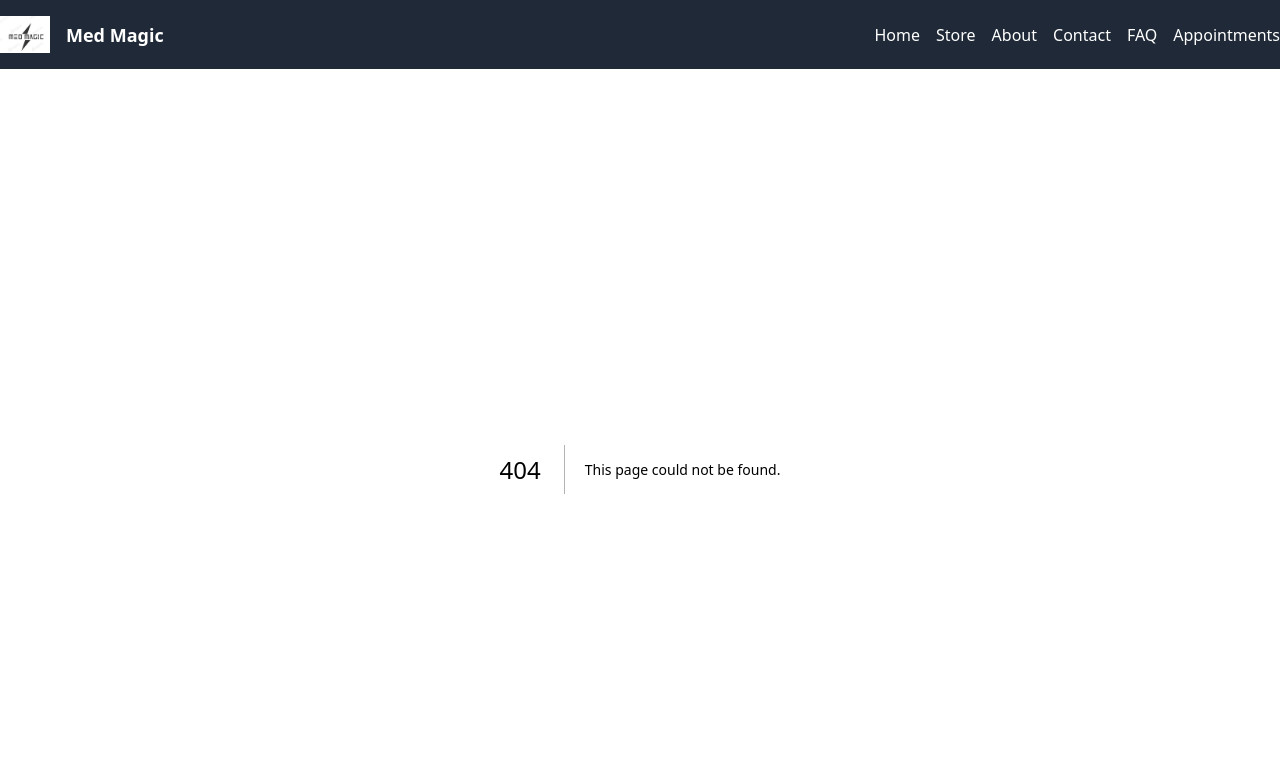
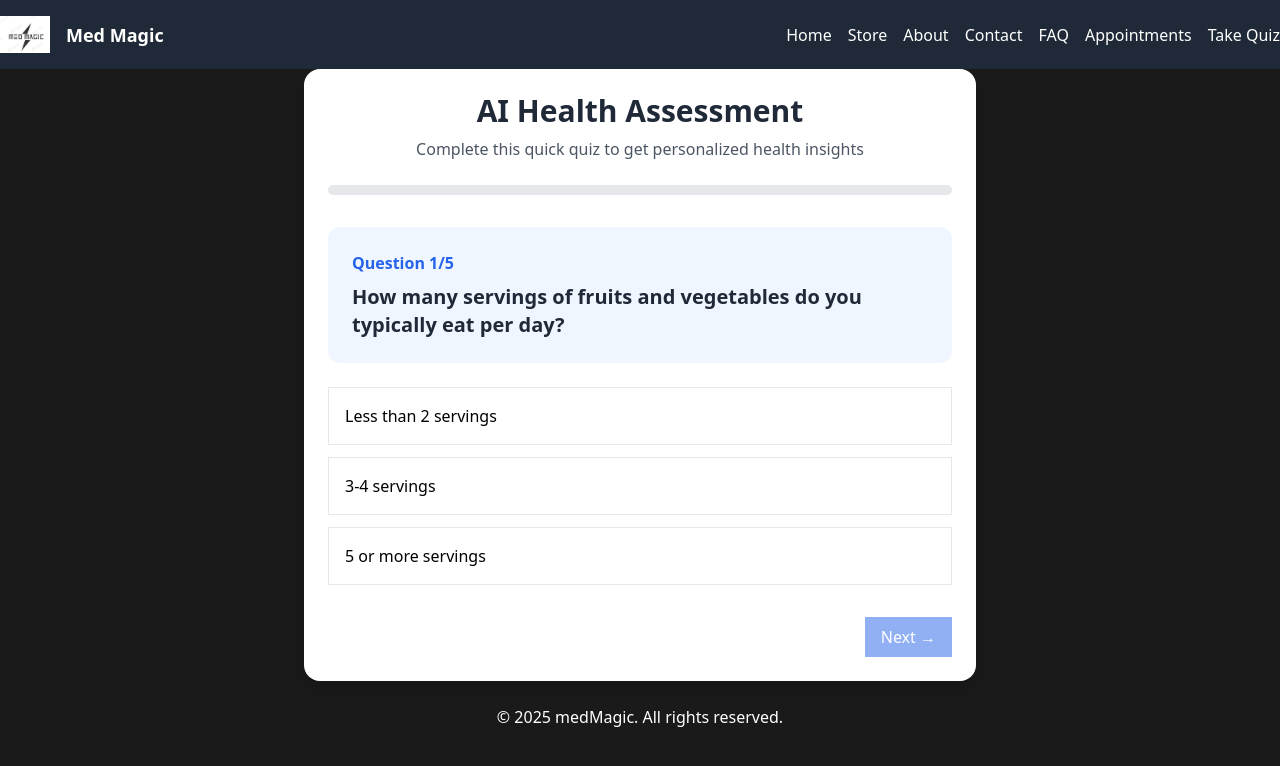
Before and after one commit to Saim-Maqsood-22/FYP, a Next.js app: page /quiz in a window 1280 px wide. Before the commit this address had no page. Shown: the top 766 px of the page. Built offline with nearby package versions, Linux system fonts and the light colour scheme.

Commit message:
add AI quiz functionality

```diff
--- a/app/components/Navbar.jsx
+++ b/app/components/Navbar.jsx
@@ -87,6 +87,11 @@ const SimpleHamburgerNavbar = () => {
                 Appointments
               </Link>
             </li>
+            <li>
+              <Link href="/quiz" className="hover:text-gray-300">
+                Take Quiz
+              </Link>
+              </li>
             </ul>
           </nav>
         )}
@@ -125,6 +130,11 @@ const SimpleHamburgerNavbar = () => {
               <Link href="/appointments" className="hover:text-gray-300">
                 Appointments
               </Link>
+              </li>
+              <li>
+              <Link href="/quiz" className="hover:text-gray-300">
+                Take Quiz
+              </Link>
             </li>
           </ul>
         </nav>
--- /dev/null
+++ b/app/quiz/page.jsx
@@ -0,0 +1,282 @@
+"use client";
+import { useState } from 'react';
+
+const HealthQuiz = () => {
+  const [currentQuestion, setCurrentQuestion] = useState(0);
+  const [answers, setAnswers] = useState({});
+  const [quizComplete, setQuizComplete] = useState(false);
+  const [healthScore, setHealthScore] = useState(0);
+  const [loading, setLoading] = useState(false);
+  const [error, setError] = useState('');
+
+  const questions = [
+    {
+      id: 1,
+      question: "How many servings of fruits and vegetables do you typically eat per day?",
+      options: [
+        "Less than 2 servings",
+        "3-4 servings",
+        "5 or more servings"
+      ],
+      scores: [1, 3, 5]
+    },
+    {
+      id: 2,
+      question: "How often do you engage in moderate to vigorous exercise?",
+      options: [
+        "Rarely or never",
+        "1-3 times per week",
+        "4 or more times per week"
+      ],
+      scores: [1, 3, 5]
+    },
+    {
+      id: 3,
+      question: "How many hours do you sleep on average each night?",
+      options: [
+        "Less than 6 hours",
+        "6-7 hours",
+        "7-9 hours",
+        "More than 9 hours"
+      ],
+      scores: [1, 3, 5, 2]
+    },
+    {
+      id: 4,
+      question: "How would you rate your stress levels?",
+      options: [
+        "Constantly stressed",
+        "Frequently stressed",
+        "Occasionally stressed",
+        "Rarely stressed"
+      ],
+      scores: [1, 2, 4, 5]
+    },
+    {
+      id: 5,
+      question: "How often do you consume processed or fast food?",
+      options: [
+        "Daily",
+        "Several times a week",
+        "Once a week",
+        "Rarely or never"
+      ],
+      scores: [1, 2, 4, 5]
+    }
+  ];
+
+  const handleAnswer = (questionId, answerIndex, score) => {
+    setAnswers(prev => ({
+      ...prev,
+      [questionId]: {
+        answer: questions[currentQuestion].options[answerIndex],
+        score: score
+      }
+    }));
+    setError('');
+  };
+
+  const handleNext = () => {
+    if (!answers[questions[currentQuestion].id]) {
+      setError('Please select an answer to continue');
+      return;
+    }
+
+    if (currentQuestion < questions.length - 1) {
+      setCurrentQuestion(currentQuestion + 1);
+    } else {
+      calculateHealthScore();
+    }
+  };
+
+  const calculateHealthScore = () => {
+    setLoading(true);
+    setTimeout(() => {
+      const totalScore = Object.values(answers).reduce((sum, item) => sum + item.score, 0);
+      const maxPossibleScore = questions.length * 5;
+      const calculatedScore = Math.round((totalScore / maxPossibleScore) * 100);
+      setHealthScore(calculatedScore);
+      setQuizComplete(true);
+      setLoading(false);
+    }, 1500);
+  };
+
+  const resetQuiz = () => {
+    setCurrentQuestion(0);
+    setAnswers({});
+    setQuizComplete(false);
+    setHealthScore(0);
+    setError('');
+  };
+
+  const getHealthAssessment = () => {
+    if (healthScore >= 80) return "Excellent";
+    if (healthScore >= 60) return "Good";
+    if (healthScore >= 40) return "Fair";
+    return "Needs Improvement";
+  };
+
+  const getHealthColor = () => {
+    if (healthScore >= 80) return "bg-emerald-100 text-emerald-800";
+    if (healthScore >= 60) return "bg-blue-100 text-blue-800";
+    if (healthScore >= 40) return "bg-amber-100 text-amber-800";
+    return "bg-red-100 text-red-800";
+  };
+
+  const getRecommendations = () => {
+    const recommendations = [];
+
+    if (answers[1]?.score < 3) {
+      recommendations.push({
+        icon: "🍎",
+        text: "Increase fruit & vegetable intake to at least 5 servings daily"
+      });
+    }
+
+    if (answers[2]?.score < 3) {
+      recommendations.push({
+        icon: "🏃",
+        text: "Aim for at least 150 minutes of moderate exercise weekly"
+      });
+    }
+
+    if (answers[3]?.score < 3) {
+      recommendations.push({
+        icon: "😴",
+        text: "Establish a regular sleep schedule for 7-9 hours nightly"
+      });
+    }
+
+    if (answers[4]?.score < 3) {
+      recommendations.push({
+        icon: "🧘",
+        text: "Practice stress-reduction techniques like meditation"
+      });
+    }
+
+    if (recommendations.length === 0) {
+      recommendations.push({
+        icon: "🌟",
+        text: "Keep up the great work! Consider adding mindfulness practices"
+      });
+    }
+
+    return recommendations;
+  };
+
+  return (
+    <div className="max-w-2xl mx-auto p-6 bg-white rounded-2xl shadow-lg">
+      <div className="text-center mb-8">
+        <h1 className="text-3xl font-bold text-gray-800 mb-2">AI Health Assessment</h1>
+        <p className="text-gray-600">Complete this quick quiz to get personalized health insights</p>
+
+        {!quizComplete && (
+          <div className="mt-6 w-full bg-gray-200 rounded-full h-2.5">
+            <div
+              className="bg-blue-600 h-2.5 rounded-full transition-all duration-300"
+              style={{ width: `${((currentQuestion) / questions.length) * 100}%` }}
+            ></div>
+          </div>
+        )}
+      </div>
+
+      {loading ? (
+        <div className="text-center py-12">
+          <div className="inline-block animate-spin rounded-full h-12 w-12 border-t-2 border-b-2 border-blue-500 mb-4"></div>
+          <p className="text-gray-700">Analyzing your responses with AI...</p>
+        </div>
+      ) : quizComplete ? (
+        <div className="space-y-6 animate-fade-in">
+          <div className={`p-6 rounded-xl ${getHealthColor()} text-center`}>
+            <h2 className="text-2xl font-bold mb-2">Your Health Score</h2>
+            <div className="text-5xl font-extrabold my-4">{healthScore}/100</div>
+            <p className="text-lg font-semibold">{getHealthAssessment()}</p>
+          </div>
+
+          <div className="bg-gray-50 p-6 rounded-xl">
+            <h3 className="text-xl font-semibold text-gray-800 mb-4">Personalized Recommendations</h3>
+            <div className="space-y-4">
+              {getRecommendations().map((rec, index) => (
+                <div key={index} className="flex items-start space-x-3">
+                  <span className="text-2xl">{rec.icon}</span>
+                  <p className="text-gray-700">{rec.text}</p>
+                </div>
+              ))}
+            </div>
+          </div>
+
+          <div className="bg-blue-50 p-6 rounded-xl">
+            <h3 className="text-xl font-semibold text-gray-800 mb-2">Your Responses</h3>
+            <div className="space-y-3">
+              {questions.map((q) => (
+                <div key={q.id} className="border-b border-gray-200 pb-3">
+                  <p className="font-medium text-gray-700">{q.question}</p>
+                  <p className="text-gray-600">{answers[q.id]?.answer}</p>
+                </div>
+              ))}
+            </div>
+          </div>
+
+          <button
+            onClick={resetQuiz}
+            className="w-full py-3 bg-blue-600 hover:bg-blue-700 text-white rounded-lg font-medium transition duration-200"
+          >
+            Retake Quiz
+          </button>
+        </div>
+      ) : (
+        <div className="space-y-6">
+          <div className="bg-blue-50 p-6 rounded-xl">
+            <div className="flex items-center space-x-2 text-blue-600 mb-2">
+              <span className="font-semibold">Question {currentQuestion + 1}/{questions.length}</span>
+            </div>
+            <h2 className="text-xl font-semibold text-gray-800">{questions[currentQuestion].question}</h2>
+          </div>
+
+          <div className="space-y-3">
+            {questions[currentQuestion].options.map((option, index) => (
+              <button
+                key={index}
+                onClick={() => handleAnswer(questions[currentQuestion].id, index, questions[currentQuestion].scores[index])}
+                className={`w-full text-left p-4 border rounded-lg transition duration-200 ${
+                  answers[questions[currentQuestion].id]?.answer === option
+                    ? 'border-blue-500 bg-blue-50'
+                    : 'border-gray-200 hover:bg-blue-50 hover:border-blue-200'
+                }`}
+              >
+                {option}
+              </button>
+            ))}
+          </div>
+
+          {error && (
+            <div className="text-red-500 text-sm text-center animate-shake">
+              {error}
+            </div>
+          )}
+
+          <div className="flex justify-between pt-2">
+            {currentQuestion > 0 && (
+              <button
+                onClick={() => setCurrentQuestion(currentQuestion - 1)}
+                className="px-4 py-2 text-gray-600 hover:text-gray-800"
+              >
+                ← Previous
+              </button>
+            )}
+            <div className="flex-1"></div>
+            <button
+              onClick={handleNext}
+              className="px-4 py-2 bg-blue-600 hover:bg-blue-700 text-white rounded-lg disabled:opacity-50"
+              disabled={!answers[questions[currentQuestion].id]}
+            >
+              {currentQuestion === questions.length - 1 ? 'See Results' : 'Next →'}
+            </button>
+          </div>
+        </div>
+      )}
+    </div>
+  );
+};
+
+export default HealthQuiz;
```
